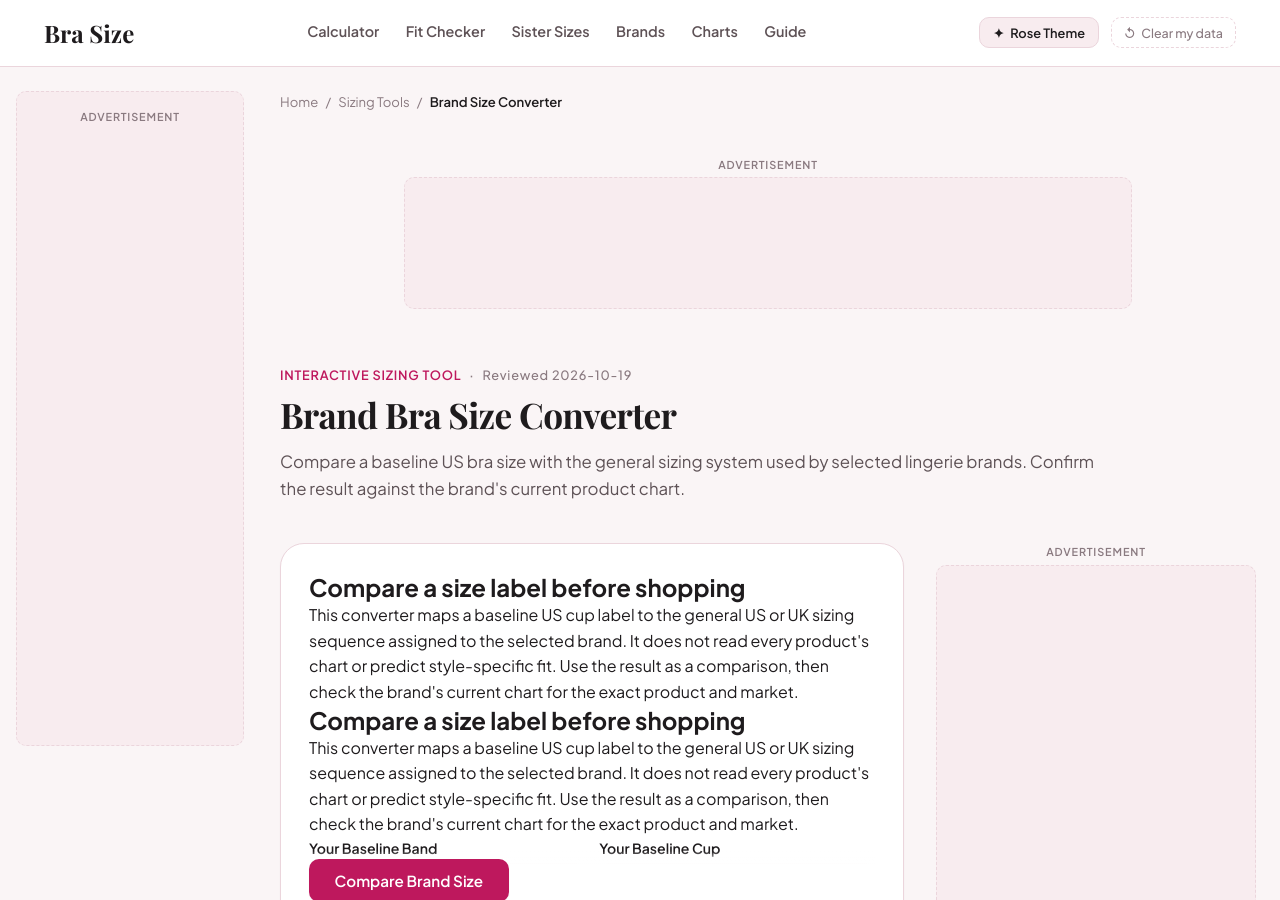
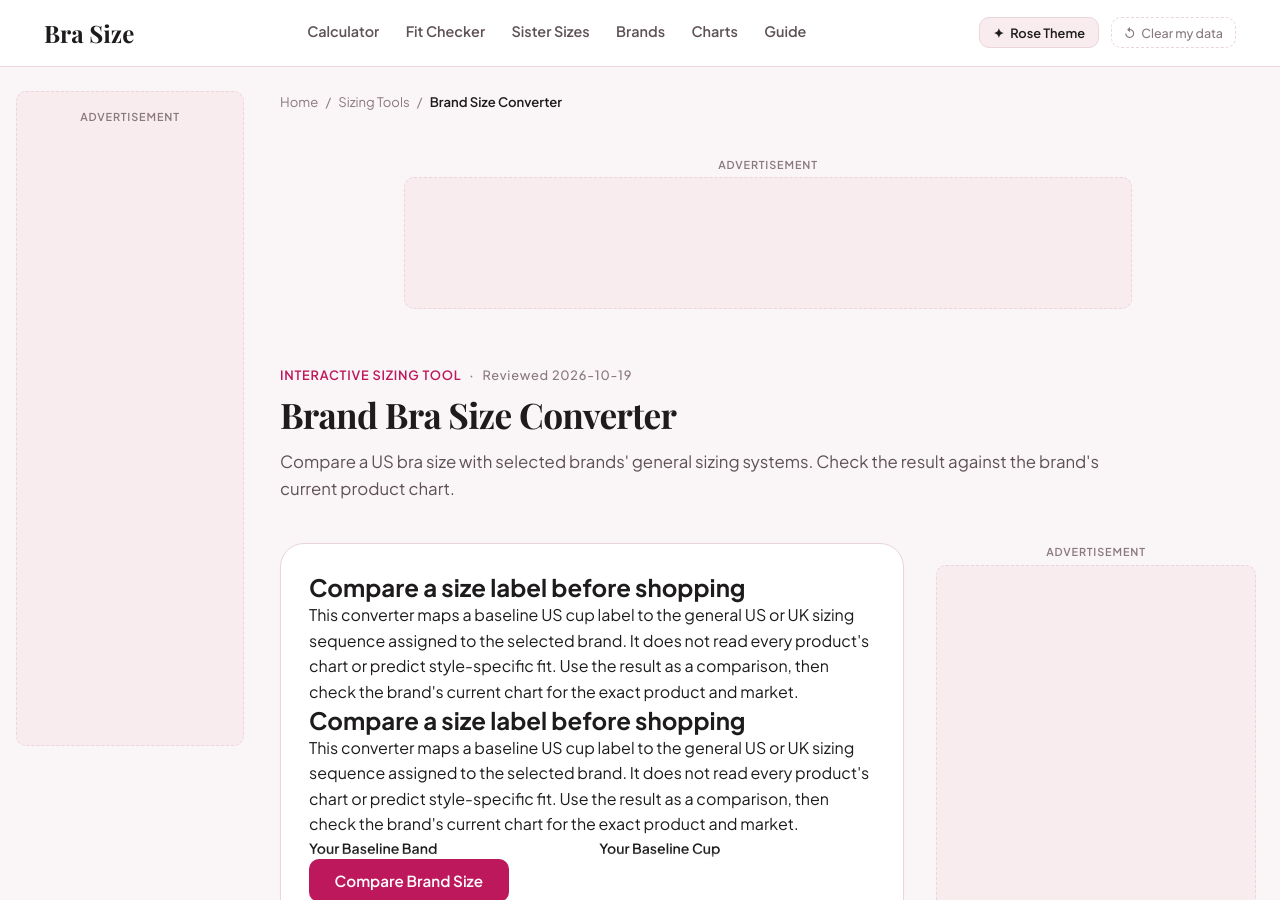
Before and after one commit to sharpedge74-cmyk/Bra-Size-Pro, a Jekyll site: the page built from brand-size-converter.html, in a window 1280 px wide and 900 px high. Built offline with Jekyll 4.4.1, drawn with Linux system fonts in a browser that asks for light colours; some web fonts are replaced.

Commit message:
Keep brand converter meta description under 155 characters

```diff
--- a/brand-size-converter.html
+++ b/brand-size-converter.html
@@ -1,7 +1,7 @@
 ---
 layout: tool
 title: "Brand Bra Size Converter"
-description: "Compare a baseline US bra size with the general sizing system used by selected lingerie brands. Confirm the result against the brand's current product chart."
+description: "Compare a US bra size with selected brands' general sizing systems. Check the result against the brand's current product chart."
 permalink: /brand-size-converter
 breadcrumb_label: "Brand Size Converter"
 intent: "Compare a baseline bra size with the declared general sizing system for selected lingerie brands"
```
